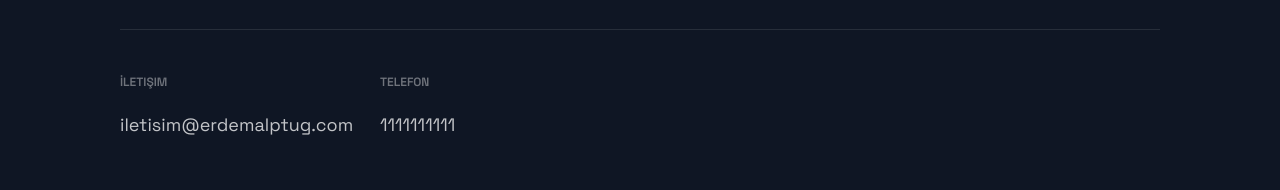
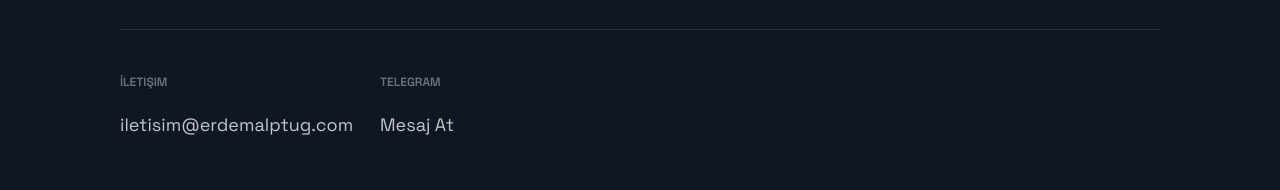
Before and after one commit to erdemalptugoksuz/erdemalptugcom, a Next.js app in the folder portfolio/: page / in a window 1280 px wide. Shown: the part 3236-3426 px from the top of the page. Built offline with nearby package versions, Linux system fonts and the light colour scheme.

Commit message:
Added telegram account.

```diff
--- a/portfolio/src/components/Footer/Footer.js
+++ b/portfolio/src/components/Footer/Footer.js
@@ -13,8 +13,8 @@ const Footer = () => {
                 <LinkItem href="mailto:iletisim@erdemalptug.com">iletisim@erdemalptug.com</LinkItem>
             </LinkColumn>
             <LinkColumn>
-                <LinkTitle>Telefon</LinkTitle>
-                <LinkItem href="tel:1111111111">1111111111</LinkItem>
+                <LinkTitle>Telegram</LinkTitle>
+                <LinkItem href="https://t.me/erdemalptugoksuz">Mesaj At</LinkItem>
             </LinkColumn>
         </LinkList>
         <SocialIconsContainer>
```
